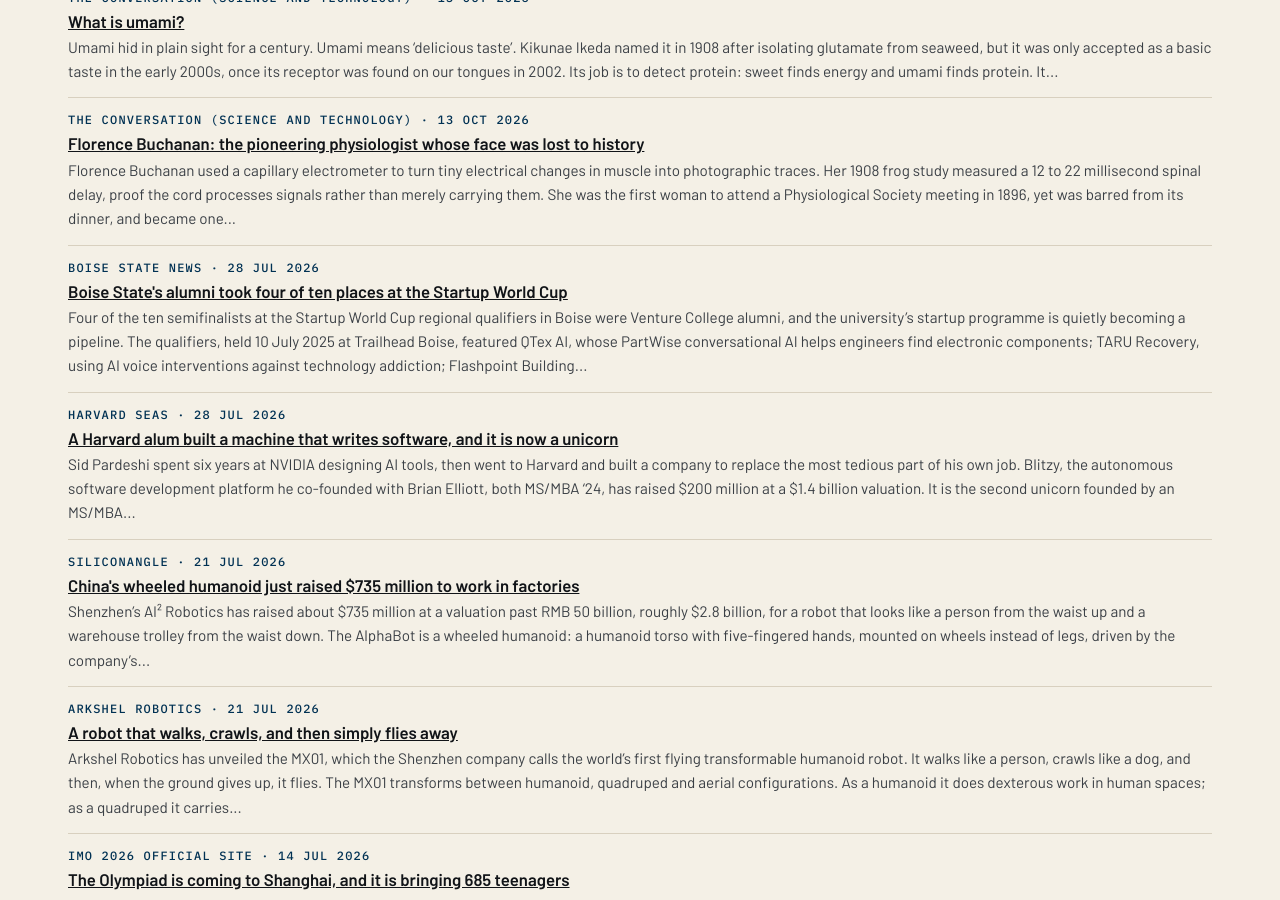
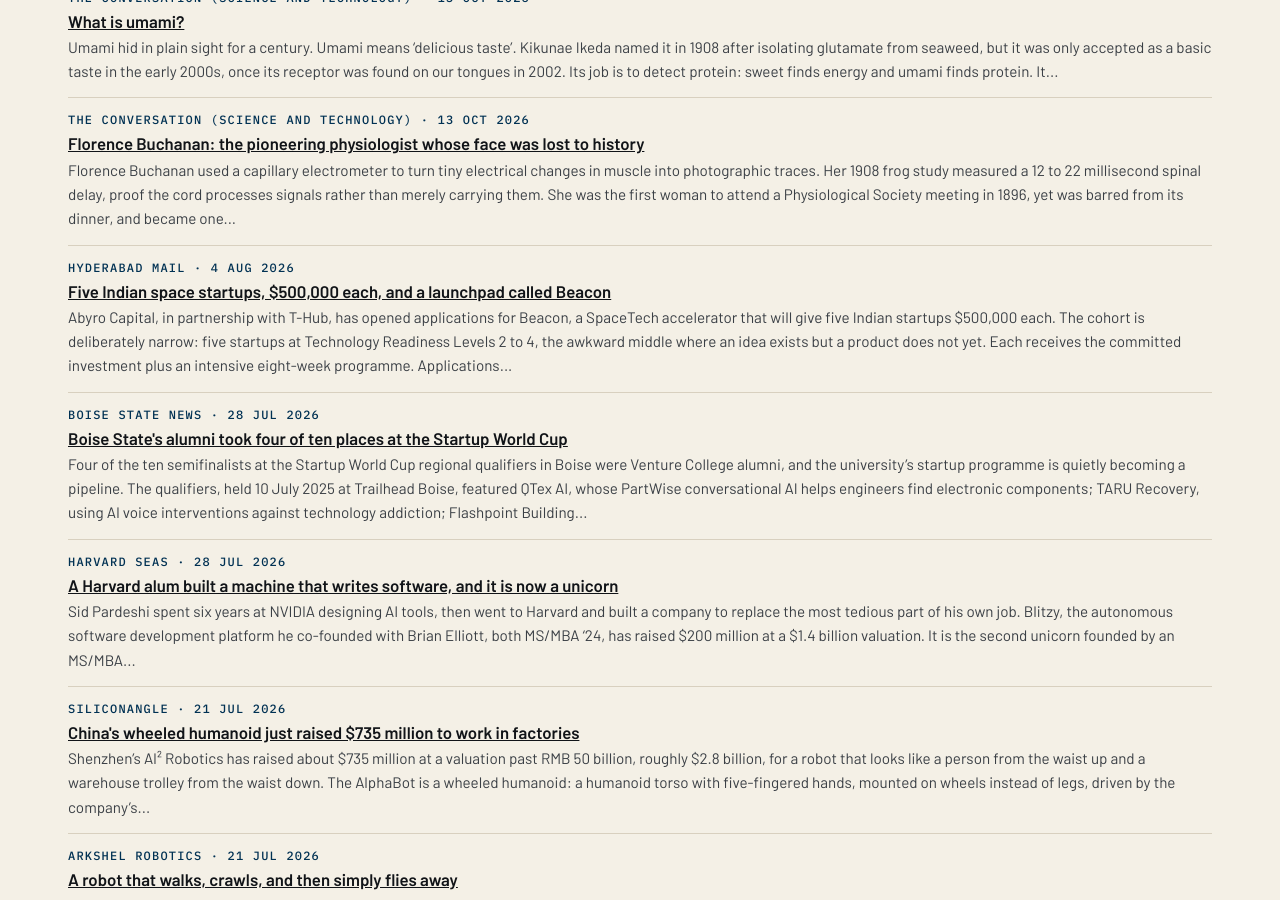
Before and after one commit to katz-news/katz.news, a Jekyll site: the page built from briefs/index.html, in a window 1280 px wide and 900 px high, scrolled down 14549 px. Built offline with Jekyll 4.4.1, drawn with Linux system fonts in a browser that asks for light colours.

Commit message:
Publish 2026-11-06

```diff
--- a/_data/build.yml
+++ b/_data/build.yml
@@ -1 +1 @@
-published_at: 2026-11-06T19:58:13Z
+published_at: 2026-11-06T19:59:17Z
--- /dev/null
+++ b/_posts/briefs/2026-11-06-five-indian-space-startups-dollar500000-each-and-a-launchpad-called-beacon.md
@@ -0,0 +1,17 @@
+---
+published: true
+title: Five Indian space startups, $500,000 each, and a launchpad called Beacon
+date: 2026-08-04
+section: entrepreneurship
+source_name: Hyderabad Mail
+source_url: https://hyderabadmail.com/abyro-capital-thub-launch-beacon-spacetech-accelerator-applications/
+---
+Abyro Capital, in partnership with T-Hub, has opened applications for Beacon, a SpaceTech accelerator that will give five Indian startups $500,000 each.
+
+The cohort is deliberately narrow: five startups at Technology Readiness Levels 2 to 4, the awkward middle where an idea exists but a product does not yet. Each receives the committed investment plus an intensive eight-week programme. Applications opened 3 August and close 21 August, with final results announced 30 September.
+
+The launch, announced 30 July and formally opened 3 August, is a bet that India's space economy will be built not by one giant, but by many small teams solving hard problems in propulsion, satellites, data and ground systems.
+
+Space, after all, is the one industry where "shoot for the moon" is a business plan, not a metaphor.
+
+Conclusion: Beacon is not a grant, but rather a launchpad, and five startups are about to find out how far $500,000 can take them.
```
